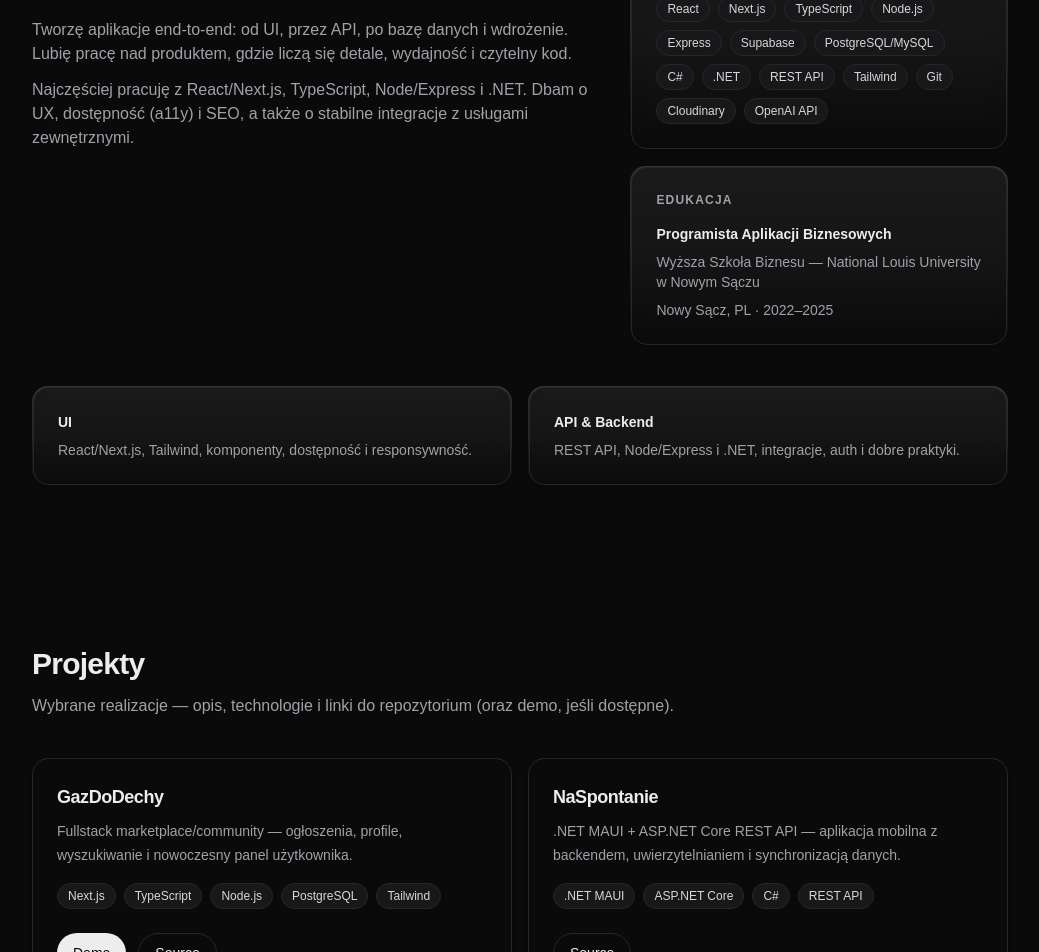
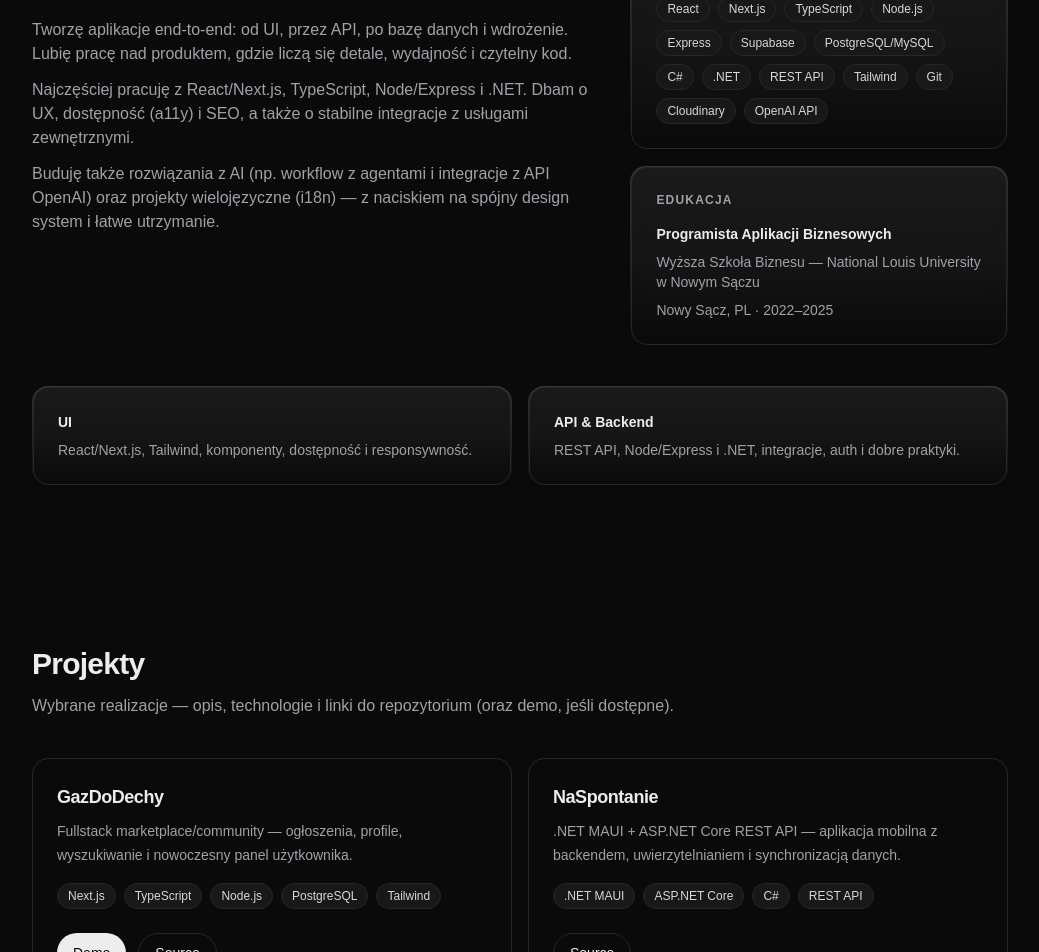
Before and after one commit to rafaraf75/portfolio-rafal, a Next.js app: page / in a window 1280 px wide. Shown: the part 773-1725 px from the top of the page, without its empty margins (120-1159 px from the left). Built offline with nearby package versions, Linux system fonts and the light colour scheme; no server answers.

Commit message:
Expand About section copy

```diff
--- a/src/components/sections/about.tsx
+++ b/src/components/sections/about.tsx
@@ -29,6 +29,7 @@ export function AboutSection() {
             </h2>
             <p className="max-w-3xl text-muted-foreground">{t.about.p1}</p>
             <p className="max-w-3xl text-muted-foreground">{t.about.p2}</p>
+            <p className="max-w-3xl text-muted-foreground">{t.about.p3}</p>
           </div>
 
           <div className="grid gap-4">
--- a/src/content/texts.ts
+++ b/src/content/texts.ts
@@ -32,6 +32,7 @@ export type Texts = {
     };
     p1: string;
     p2: string;
+    p3: string;
     cards: Array<{
       title: string;
       body: string;
@@ -98,6 +99,7 @@ export const texts: Record<Locale, Texts> = {
       },
       p1: "Tworzę aplikacje end‑to‑end: od UI, przez API, po bazę danych i wdrożenie. Lubię pracę nad produktem, gdzie liczą się detale, wydajność i czytelny kod.",
       p2: "Najczęściej pracuję z React/Next.js, TypeScript, Node/Express i .NET. Dbam o UX, dostępność (a11y) i SEO, a także o stabilne integracje z usługami zewnętrznymi.",
+      p3: "Buduję także rozwiązania z AI (np. workflow z agentami i integracje z API OpenAI) oraz projekty wielojęzyczne (i18n) — z naciskiem na spójny design system i łatwe utrzymanie.",
       cards: [
         {
           title: "UI",
@@ -169,6 +171,7 @@ export const texts: Record<Locale, Texts> = {
       },
       p1: "I build end‑to‑end applications: UI, APIs, databases, and deployments. I enjoy product work where details, performance, and readable code matter.",
       p2: "Most often I work with React/Next.js, TypeScript, Node/Express, and .NET. I care about UX, accessibility, SEO, and stable integrations with external services.",
+      p3: "I also build AI-powered features (agent workflows and OpenAI API integrations) and multilingual products (i18n), with a focus on a maintainable design system and clean DX.",
       cards: [
         {
           title: "UI",
@@ -240,6 +243,7 @@ export const texts: Record<Locale, Texts> = {
       },
       p1: "Creo aplicaciones end‑to‑end: desde la interfaz, pasando por la API, hasta la base de datos y el despliegue. Me gusta el trabajo de producto donde importan los detalles, el rendimiento y un código claro.",
       p2: "Trabajo principalmente con React/Next.js, TypeScript, Node/Express y .NET. Cuido la UX, la accesibilidad (a11y), el SEO y las integraciones estables con servicios externos.",
+      p3: "También construyo soluciones con IA (workflows con agentes e integraciones con la API de OpenAI) y productos multilingües (i18n), con foco en un sistema de diseño mantenible y una buena DX.",
       cards: [
         {
           title: "UI",
```
